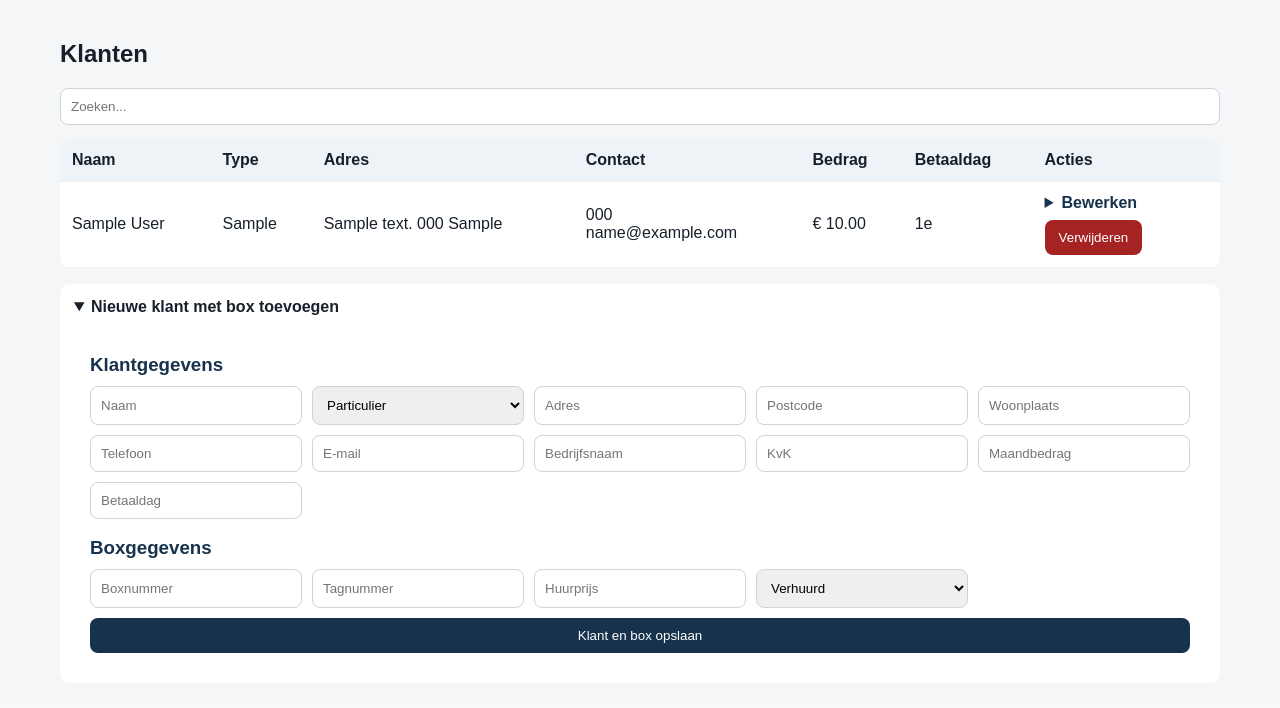
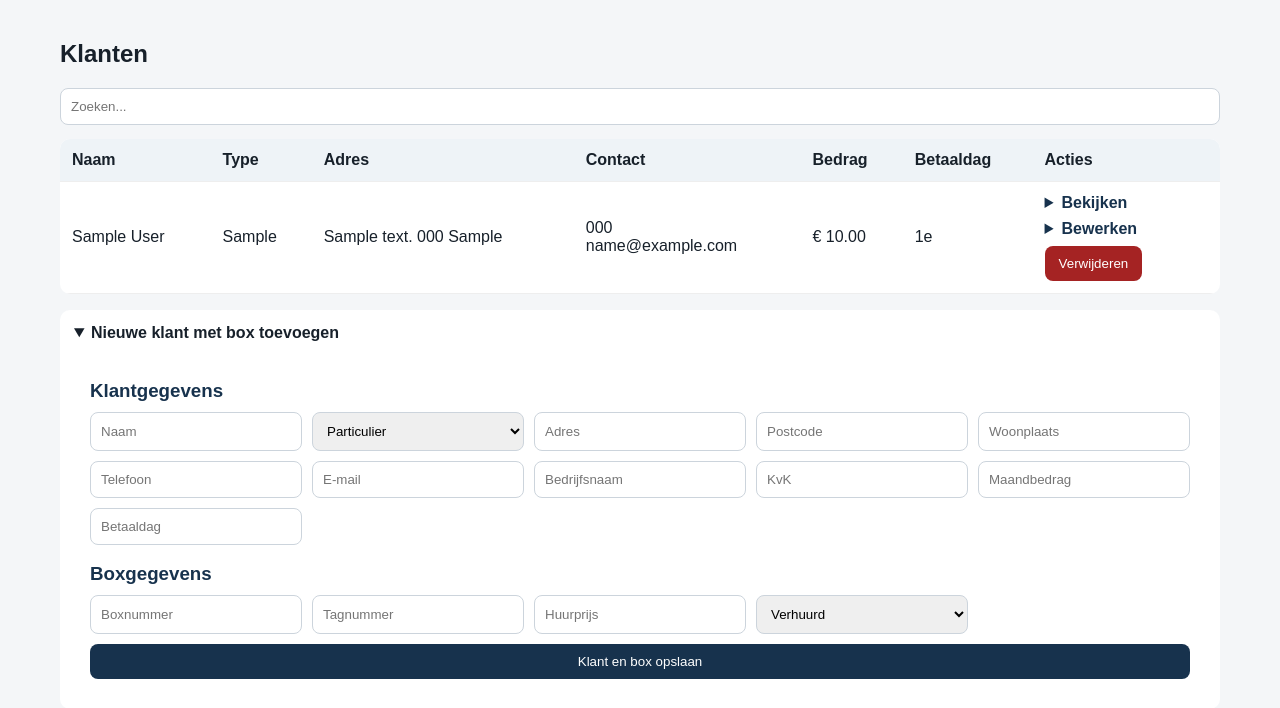
Before and after one commit to thinkupsolutions/opslagbox-beheer, a FastAPI app: page / in a window 1280 px wide, after a click on "Klanten". Shown: the part 125-833 px from the top of the page. Before the commit the page ends 778 px from the top, so only its background shows below. Run offline with FastAPI, Linux system fonts and the light colour scheme; the visitor is signed in with stand-in values (Sample User, id 1); tables that the repository leaves empty hold one stand-in row (values such as "Sample post").

Commit message:
Add customer detail view

```diff
--- a/app/templates/index.html
+++ b/app/templates/index.html
@@ -25,7 +25,10 @@
 <h1>Klanten</h1><input class="search" placeholder="Zoeken..." oninput="filterRows(this,'customerTable')">
 <div id="notice"></div>
 <table id="customerTable"><tr><th>Naam</th><th>Type</th><th>Adres</th><th>Contact</th><th>Bedrag</th><th>Betaaldag</th><th>Acties</th></tr>
-{% for c in customers %}<tr><td>{{ c.name }}</td><td>{{ c.customer_type }}</td><td>{{ c.address }} {{ c.postal_code }} {{ c.city }}</td><td>{{ c.phone }}<br>{{ c.email }}</td><td>€ {{ '%.2f'|format(c.monthly_amount) }}</td><td>{{ c.payment_day }}e</td><td class="actions"><details><summary>Bewerken</summary><form method="post" action="/customers/{{ c.id }}/edit" class="formgrid editform">
+{% for c in customers %}<tr><td>{{ c.name }}</td><td>{{ c.customer_type }}</td><td>{{ c.address }} {{ c.postal_code }} {{ c.city }}</td><td>{{ c.phone }}<br>{{ c.email }}</td><td>€ {{ '%.2f'|format(c.monthly_amount) }}</td><td>{{ c.payment_day }}e</td><td class="actions"><details class="customerview"><summary>Bekijken</summary><div class="customer-details">
+<h3>{{ c.name }}</h3><dl><div><dt>Type</dt><dd>{{ c.customer_type }}</dd></div><div><dt>Adres</dt><dd>{{ c.address or '-' }}<br>{{ c.postal_code }} {{ c.city }}</dd></div><div><dt>Telefoon</dt><dd>{{ c.phone or '-' }}</dd></div><div><dt>E-mail</dt><dd>{{ c.email or '-' }}</dd></div><div><dt>Bedrijf</dt><dd>{{ c.company_name or '-' }}</dd></div><div><dt>KvK</dt><dd>{{ c.kvk or '-' }}</dd></div><div><dt>Maandbedrag</dt><dd>€ {{ '%.2f'|format(c.monthly_amount) }}</dd></div><div><dt>Betaaldag</dt><dd>{{ c.payment_day }}e van de maand</dd></div></dl>
+<h4>Gekoppelde boxen</h4><ul>{% set customer_boxes = boxes|selectattr('customer_id','equalto',c.id)|list %}{% for b in customer_boxes %}<li>Box {{ b.box_number }}{% if b.tag_number %} · Tag {{ b.tag_number }}{% endif %} · {{ b.status }} · € {{ '%.2f'|format(b.rent) }}</li>{% else %}<li>Geen box gekoppeld</li>{% endfor %}</ul>
+</div></details><details><summary>Bewerken</summary><form method="post" action="/customers/{{ c.id }}/edit" class="formgrid editform">
 <input name="name" value="{{ c.name }}" placeholder="Naam" required><select name="customer_type"><option{{ ' selected' if c.customer_type == 'Particulier' else '' }}>Particulier</option><option{{ ' selected' if c.customer_type == 'Zakelijk' else '' }}>Zakelijk</option></select>
 <input name="address" value="{{ c.address }}" placeholder="Adres"><input name="postal_code" value="{{ c.postal_code }}" placeholder="Postcode"><input name="city" value="{{ c.city }}" placeholder="Woonplaats"><input name="phone" value="{{ c.phone }}" placeholder="Telefoon"><input name="email" value="{{ c.email }}" placeholder="E-mail"><input name="company_name" value="{{ c.company_name }}" placeholder="Bedrijfsnaam"><input name="kvk" value="{{ c.kvk }}" placeholder="KvK"><input name="monthly_amount" value="{{ c.monthly_amount }}" type="number" step="0.01" placeholder="Maandbedrag"><input name="payment_day" value="{{ c.payment_day }}" type="number" min="1" max="31" placeholder="Betaaldag"><button>Wijzigingen opslaan</button></form></details>
 <form method="post" action="/customers/{{ c.id }}/delete" onsubmit="return confirm('Weet je zeker dat je deze klant wilt verwijderen?')"><button class="danger" type="submit">Verwijderen</button></form></td></tr>{% endfor %}
```
